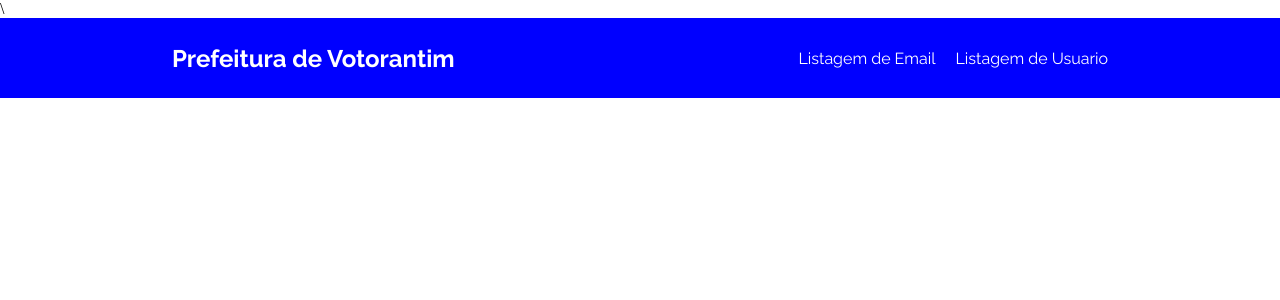
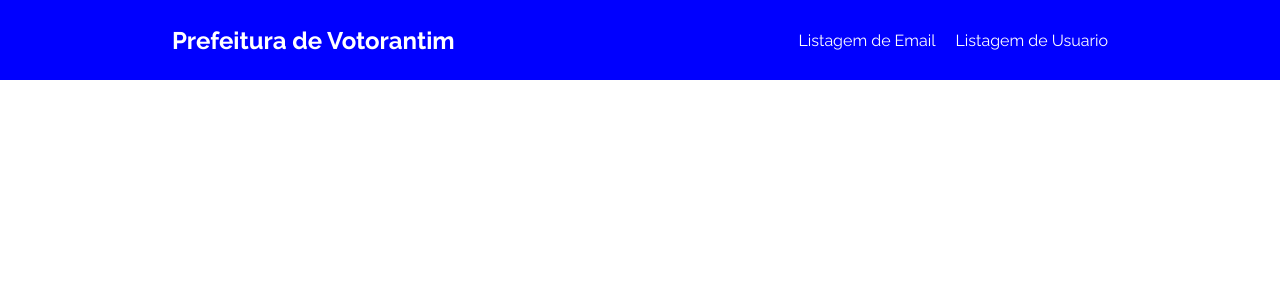
Before and after one commit to andrrc/controle_de_email, a PHP site: page /script/index.php in a window 1280 px wide. Shown: the top 300 px of the page. Run offline with PHP 8.4, Linux system fonts and the light colour scheme.

Commit message:
Remove the "/"

```diff
--- a/src/includes/header.php
+++ b/src/includes/header.php
@@ -2,7 +2,7 @@
 <link rel="stylesheet" href="../styles/global.css">
 <link rel="preconnect" href="https://fonts.googleapis.com">
 <link rel="preconnect" href="https://fonts.gstatic.com" crossorigin>
-<link href="https://fonts.googleapis.com/css2?family=Raleway:ital,wght@0,100..900;1,100..900&display=swap" rel="stylesheet">\
+<link href="https://fonts.googleapis.com/css2?family=Raleway:ital,wght@0,100..900;1,100..900&display=swap" rel="stylesheet">
 <header>
     <nav class="header-nav">
         <h1 class="header-title">Prefeitura de Votorantim</h1>
```
